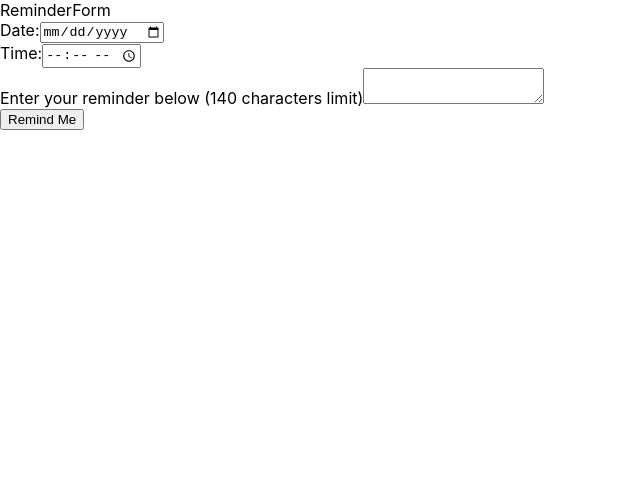
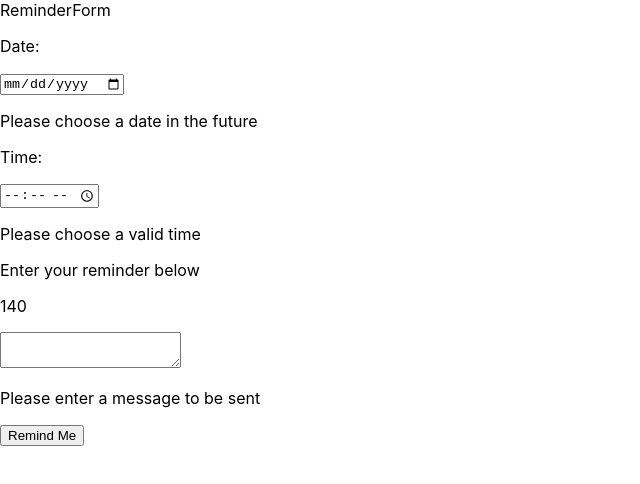
Before and after one commit to b-saad/RemindMe, a React (Create React App) app: page / in a window 1280 px wide. Shown: the top 484 px of the page, without its empty margins (0-640 px from the left). Built offline with nearby package versions, Linux system fonts and the light colour scheme.

Commit message:
add common elements to inputs

```diff
--- a/src/components/form/DateInput.js
+++ b/src/components/form/DateInput.js
@@ -4,8 +4,9 @@ class DateInput extends Component {
     render() {
         return (
             <div className={this.constructor.name}>
-                Date:
+                <p className='fieldLabel'>Date: </p>
                 <input type='date'></input>
+                <p className='errorLabel'>Please choose a date in the future</p>
             </div>
         )
     }
--- a/src/components/form/MessageInput.js
+++ b/src/components/form/MessageInput.js
@@ -1,12 +1,24 @@
 import React, { Component } from 'react';
 
+const CHARACTER_LIMIT = 140;
+const NO_MESSAGE_ERROR = 'Please enter a message to be sent';
+const EXCEED_CHARACTER_LIMIT = `Your message must be under ${CHARACTER_LIMIT} characters`
 class MessageInput extends Component {
+    constructor () {
+        super();
+        this.state = {
+            characterCount: CHARACTER_LIMIT,
+            errorMessage: NO_MESSAGE_ERROR
+        }
+    }
     render() {
         return (
             <div className={this.constructor.name}>
-                Enter your reminder below (140 characters limit)
+                <p className='fieldLabel'>Enter your reminder below</p>
+                <p className='characterCount'>{this.state.characterCount}</p>
                 <textarea>
                 </textarea>
+                <p className='errorLabel'>{this.state.errorMessage}</p>
             </div>
         )
     }
--- a/src/components/form/TimeInput.js
+++ b/src/components/form/TimeInput.js
@@ -4,8 +4,9 @@ class TimeInput extends Component {
     render() {
         return (
             <div className={this.constructor.name}>
-                Time:
+                <p className='fieldLabel'>Time: </p>
                 <input type='time'></input>
+                <p className='errorLabel'>Please choose a valid time</p>
             </div>
         )
     }
```
